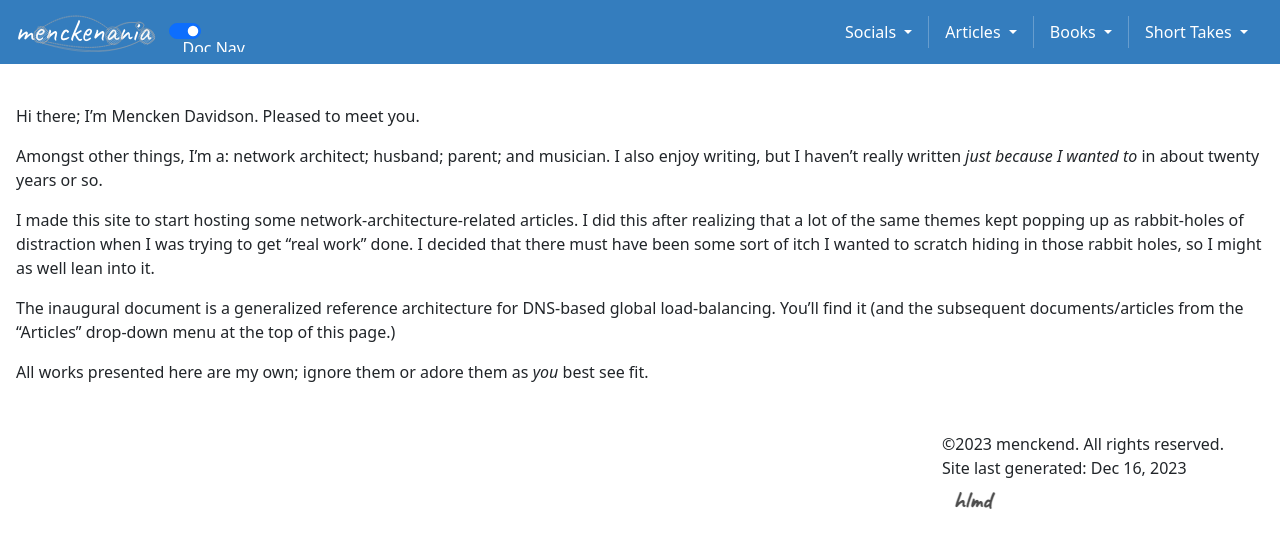
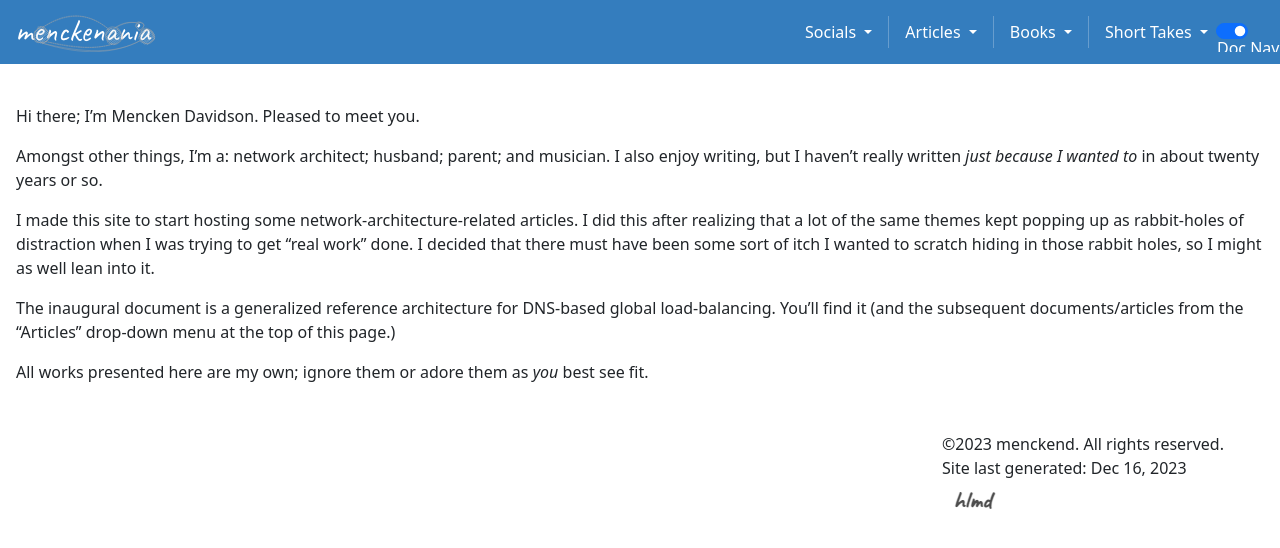
Before and after one commit to menckend/alpha, a Jekyll site: the page built from index.md, in a window 1280 px wide. Shown: the top 548 px of the page. Built offline with Jekyll 4.4.1, drawn with Linux system fonts in a browser that asks for light colours.

Commit message:
Update newtemplate-header.html

```diff
--- a/_includes/newtemplate-header.html
+++ b/_includes/newtemplate-header.html
@@ -4,15 +4,10 @@
       <img class="d-flex align-self-center" src="images/menckenania-logo-with-font.drawio.svg" style="height: 40px"></img>
     </a>
 
+<!--
     <ul class="navbar-nav flex-row flex-wrap bd-navbar-nav menck-topnav-text-color d-flex align-self-center justify-content-between">
         <li class="nav-item py-2 py-lg-1 col-lg-auto menck-topnav-text-color  d-flex align-self-center">
 
-          <div class="form-check form-switch form-floating flex-direction: column">
-            <input class="form-check-input menck-tn-toggle-control menck-topnav-text-color d-flex align-self-start; row; overflow: visible;" type="checkbox" id="MenckSidebarToggle" data-bs-target="#MenckSidebar" data-target="#MenckSidebar" data-bs-toggle="collapse">
-            <label class="form-check-label menck-tn-toggle-label menck-topnav-text-color d-flex align-self-start row; overflow: visible;" for="MenckSidebarToggle"> Doc Nav</label>
-          </div>
-
-<!--
           <div class="form-check form-switch d-flex align-self-center menck-topnav-text-color">
             <input class="form-check-input menck-tn-toggle-control menck-topnav-text-color d-flex align-self-center" type="checkbox" id="MenckSidebarToggle" data-bs-target="#MenckSidebar" data-target="#MenckSidebar" data-bs-toggle="collapse" style="background-color:grey;">
             <label class="form-check-label menck-tn-toggle-label menck-topnav-text-color d-flex align-self-center" for="MenckSidebarToggle" style="padding:8px;"> Doc Nav</label>
@@ -24,9 +19,9 @@
             <label class="form-check-label menck-tn-toggle-label menck-topnav-text-color d-flex align-self-center" for="MenckRightbarToggle" style="padding:8px;"> Page TOC </label>
           </div>
         </li>
--->
       </div>
     </ul>
+-->
 
 
     <div class="offcanvas-lg offcanvas-end flex-grow-1" tabindex="-1" id="menckNavbar" data-bs-backdrop="false" aria-labelledby="menckNavbarOffcanvasLabel" data-bs-scroll="true">
@@ -111,6 +106,10 @@
         </ul>
       </div>
     </div>
+    <div class="form-check form-switch form-floating flex-direction: column">
+      <input class="form-check-input menck-tn-toggle-control menck-topnav-text-color d-flex align-self-start; row" type="checkbox" id="MenckSidebarToggle" data-bs-target="#MenckSidebar" data-target="#MenckSidebar" data-bs-toggle="collapse">
+      <label class="form-check-label menck-tn-toggle-label menck-topnav-text-color d-flex align-self-start row" for="MenckSidebarToggle"> Doc Nav</label>
+    </div>
     <a class="btn btn-menck-tn d-lg-none " data-bs-toggle="offcanvas" href="#menckNavbar" role="button" aria-controls="offcanvasResponsive" type="button" style="border-style:none;"><i class="bi bi-larg bi-list"></i></a>
   </nav>
   </div>
```
